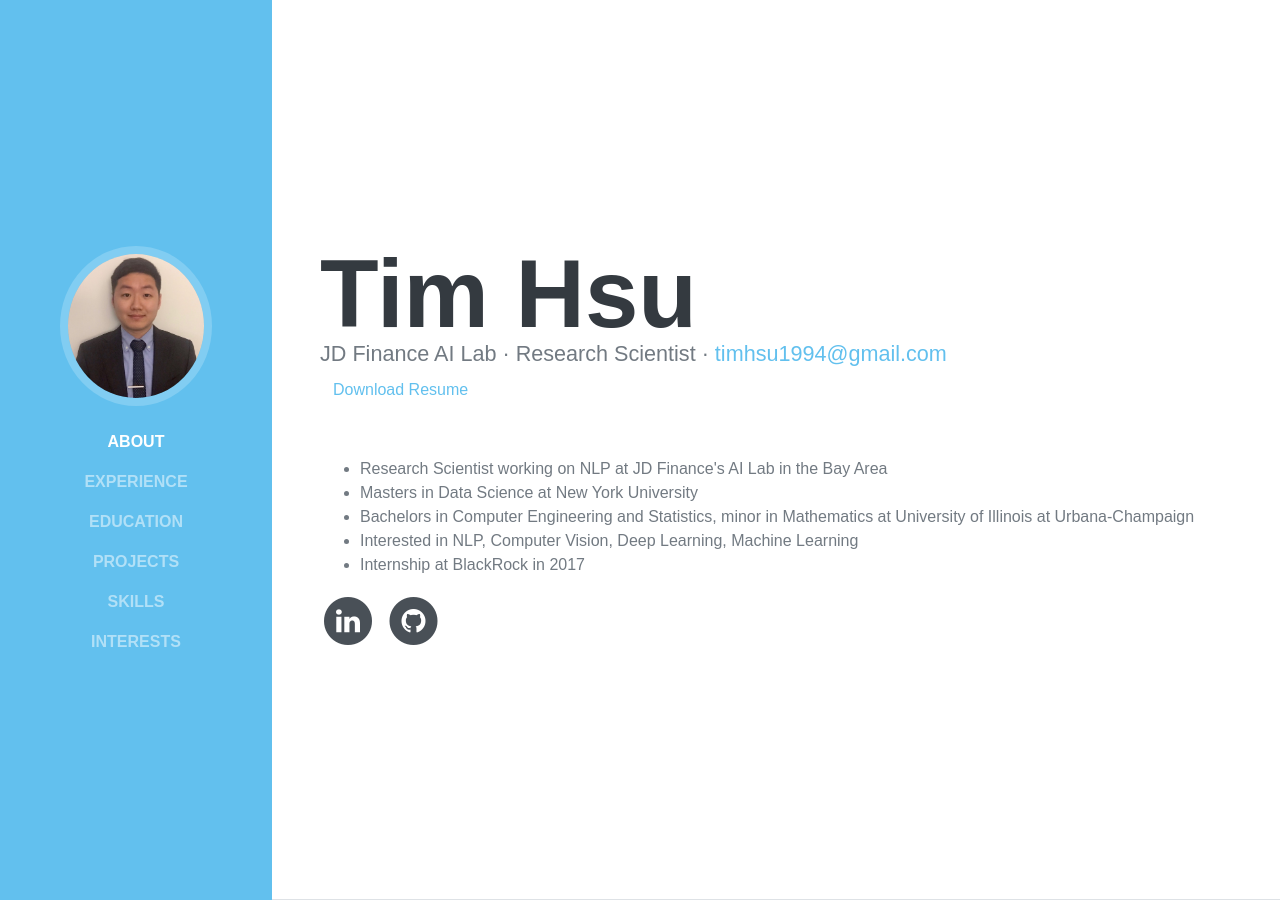
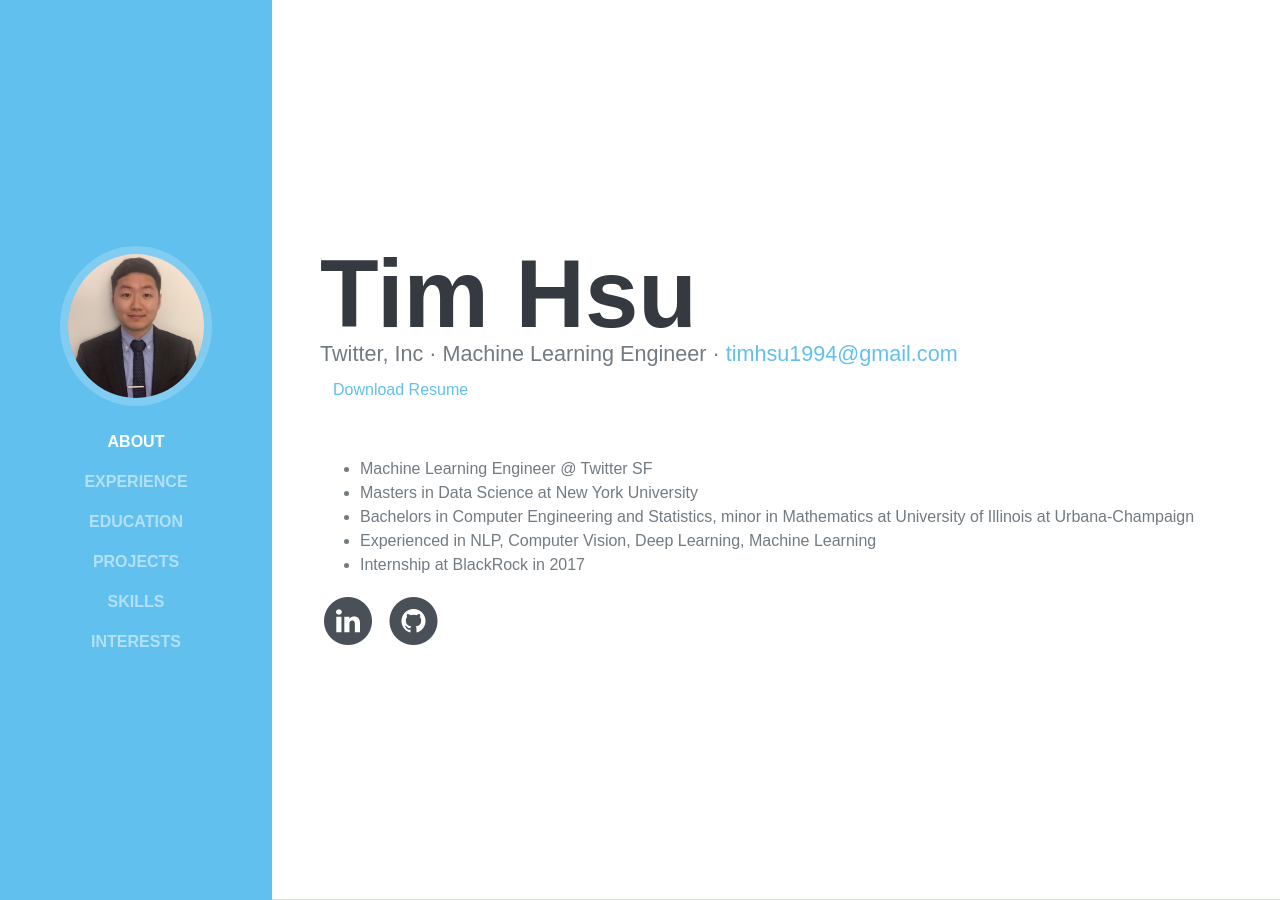
Before and after one commit to timatim/timatim.github.io, a Jekyll site: the page index.html, which Jekyll copies as it is, in a window 1280 px wide and 900 px high. Built offline with Jekyll 4.4.1, drawn with Linux system fonts in a browser that asks for light colours; some web fonts are replaced; some of the changed text lies outside the part shown.

Commit message:
Update index.html

```diff
--- a/index.html
+++ b/index.html
@@ -75,17 +75,17 @@
       <section class="resume-section p-3 p-lg-5 d-flex d-column" id="about">
         <div class="my-auto">
           <h1 class="mb-0">Tim Hsu</h1>
-          <div class="subheading mb-5">JD Finance AI Lab · Research Scientist ·
+          <div class="subheading mb-5">Twitter, Inc · Machine Learning Engineer ·
             <a href="mailto:name@email.com">timhsu1994@gmail.com</a><br>
-            <a href="/files/tim-hsu-resume-2017.pdf" class="btn btn-default" title="Download resume as PDF">Download Resume</a>
+            <a href="/files/tim-hsu-resume-2018.pdf" class="btn btn-default" title="Download resume as PDF">Download Resume</a>
           </div>
           <div align="justify">
           <p class="mb-5">
             <ul>
-              <li>Research Scientist working on NLP at JD Finance's AI Lab in the Bay Area
+              <li>Machine Learning Engineer @ Twitter SF
               <li>Masters in Data Science at New York University
               <li>Bachelors in Computer Engineering and Statistics, minor in Mathematics at University of Illinois at Urbana-Champaign
-              <li>Interested in NLP, Computer Vision, Deep Learning, Machine Learning
+              <li>Experienced in NLP, Computer Vision, Deep Learning, Machine Learning
               <li>Internship at BlackRock in 2017
             </ul>
 
@@ -122,6 +122,22 @@
       <section class="resume-section p-3 p-lg-5 d-flex flex-column" id="experience">
         <div class="my-auto">
           <h2 class="mb-5">Experience</h2>
+
+          <div class="resume-item d-flex flex-column flex-md-row mb-5">
+            <div class="resume-content mr-auto">
+              <h3 class="mb-0">Machine Learning Engineer</h3>
+              <a href="https://twitter.com/">
+                <div class="subheading mb-3">Twitter, Inc</div>
+              </a>
+              <ul>
+                <li>Machine learning approaches to optimize ads exchange revenue
+                </li>
+              </ul>
+            </div>
+            <div class="resume-date text-md-right">
+              <span class="text-primary">June 2018 - Present</span>
+            </div>
+          </div>
 
           <div class="resume-item d-flex flex-column flex-md-row mb-5">
             <div class="resume-content mr-auto">
```
